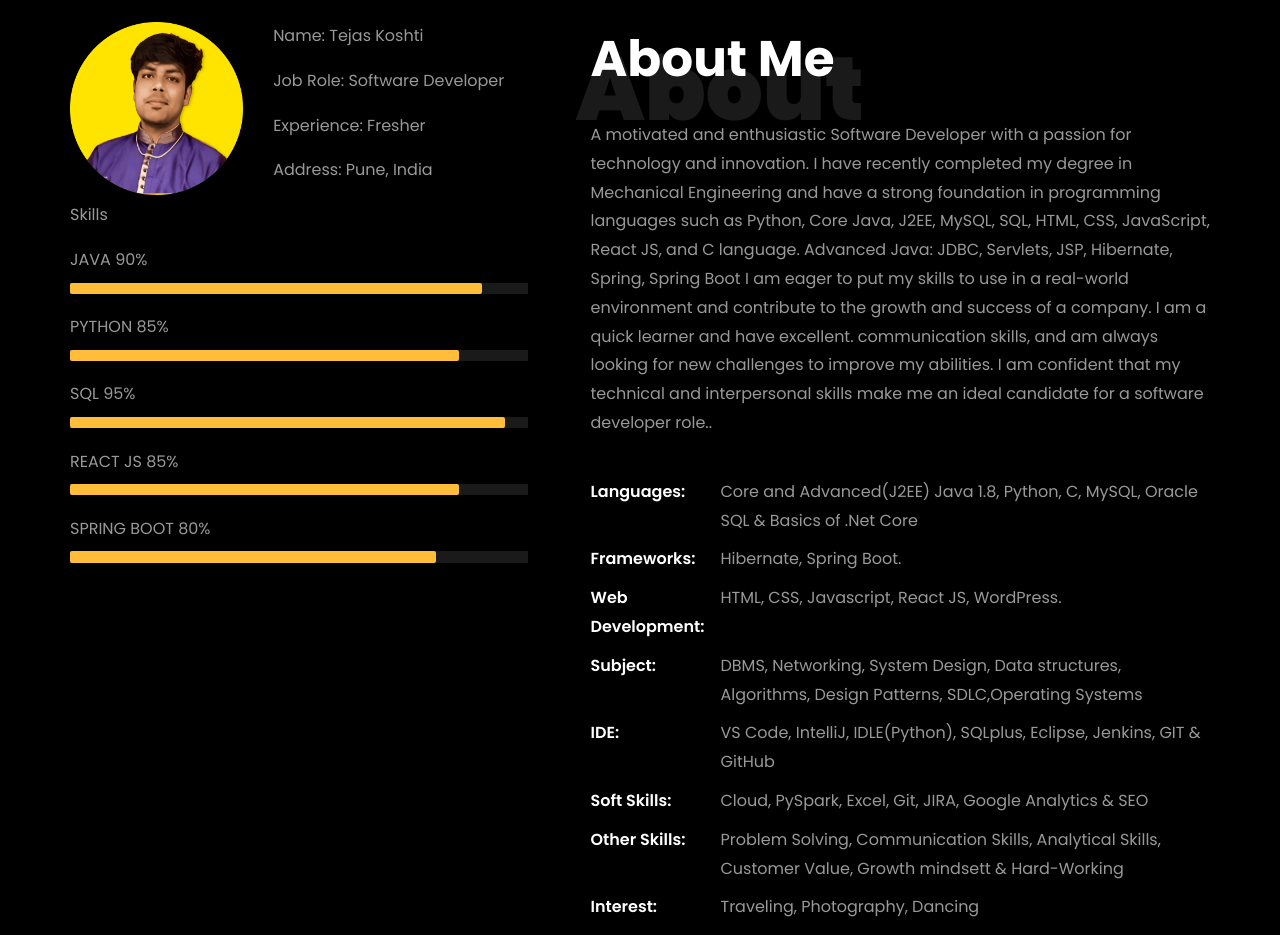
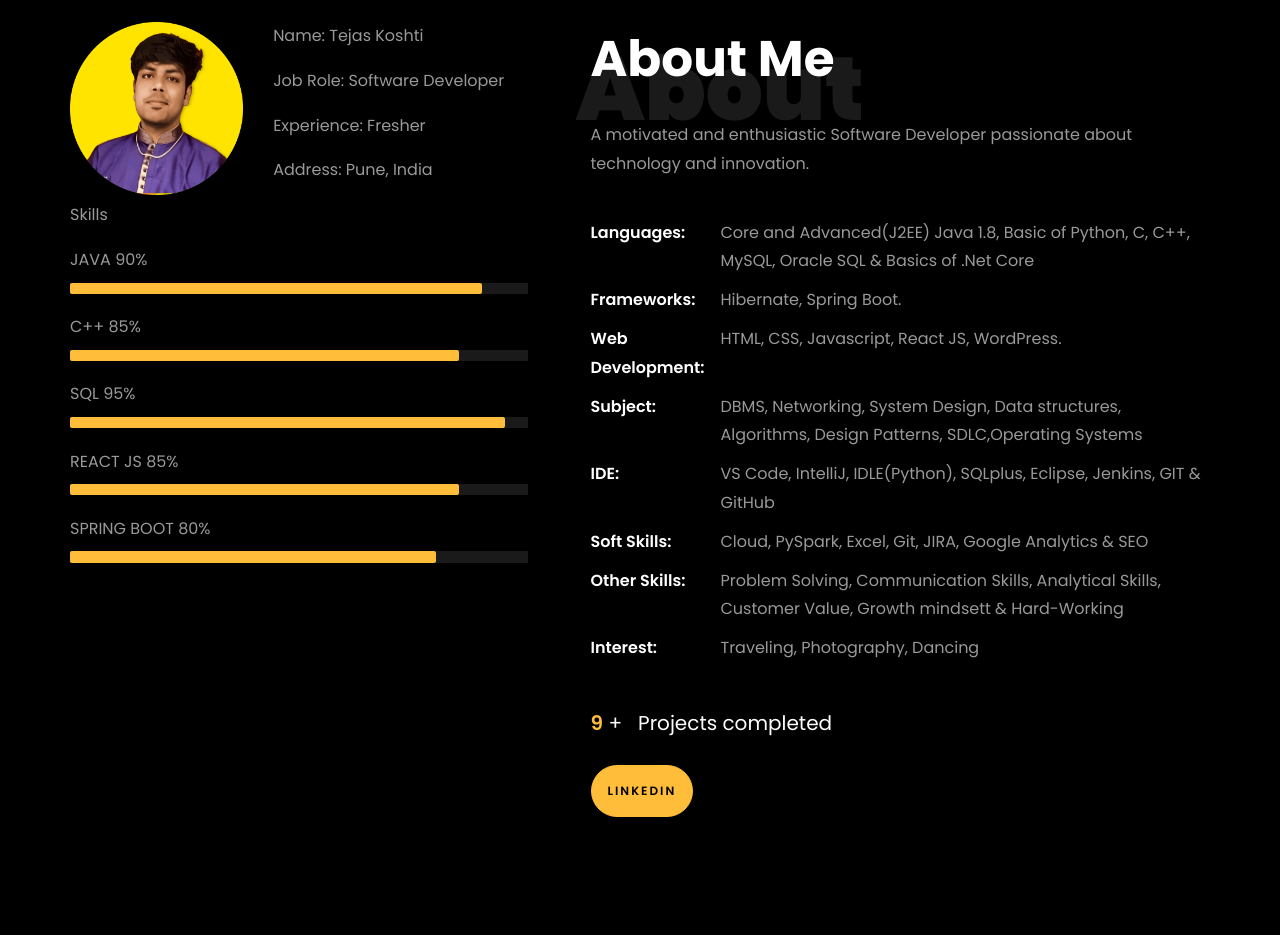
Before and after one commit to TejasKoshti/TejasKoshti.github.io, a plain HTML site: page index.html in a window 1280 px wide. Shown: the part 840-1775 px from the top of the page. Drawn offline with Linux system fonts and the light colour scheme; files whose address does not match are found by name.

Commit message:
Update index.html

```diff
--- a/index.html
+++ b/index.html
@@ -235,7 +235,7 @@
 											aria-valuemax="100"></div>
 									</div>
 
-									<span>PYTHON</span> <span class="pull-right">85%</span>
+									<span>C++</span> <span class="pull-right">85%</span>
 									<div class="progress">
 										<div class="progress-bar" role="progressbar" style="width: 85%" aria-valuenow="85" aria-valuemin="0"
 											aria-valuemax="100"></div>
@@ -271,14 +271,9 @@
 								<h1 class="big">About</h1>
 								<h2 class="mb-4">About Me</h2>
 
-								<p>A motivated and enthusiastic Software Developer with a passion for technology and innovation.
-									I have recently completed my degree in Mechanical Engineering and have a strong foundation in programming languages such as Python, Core Java, J2EE, MySQL, SQL, HTML, CSS, JavaScript, React JS, and C language.
-									Advanced Java: JDBC, Servlets, JSP, Hibernate, Spring, Spring Boot
-									I am eager to put my skills to use in a real-world environment and contribute to the growth and success of a company.
-									I am a quick learner and have excellent. communication skills, and am always looking for new challenges to improve my abilities.
-									I am confident that my technical and interpersonal skills make me an ideal candidate for a software developer role..</p>
+								<p>A motivated and enthusiastic Software Developer passionate about technology and innovation.</p>
 								<ul class="about-info mt-4 px-md-0 px-2">
-									<li class="d-flex"><span>Languages:</span> <span>Core and Advanced(J2EE) Java 1.8, Python, C, MySQL, Oracle SQL &amp; Basics of .Net Core</span></li>
+									<li class="d-flex"><span>Languages:</span> <span>Core and Advanced(J2EE) Java 1.8, Basic of Python, C, C++, MySQL, Oracle SQL &amp; Basics of .Net Core</span></li>
 									<li class="d-flex"><span>Frameworks:</span> <span>Hibernate, Spring Boot.</span></li>
 									<li class="d-flex"><span>Web Development:</span> <span>HTML, CSS, Javascript, React JS, WordPress.</span></li>
 									<li class="d-flex"><span>Subject:</span> <span>DBMS, Networking, System Design, Data structures, Algorithms, Design Patterns, SDLC,Operating Systems</span></li>
@@ -343,7 +338,7 @@
 
 				</div>
 
-				<!-- <div class="col-md-6">
+				<div class="col-md-6">
 					<div class="resume-wrap ftco-animate">
 						<span class="date">2018-2021</span>
 						<h2>Senior Data Analyst</h2>
@@ -357,7 +352,7 @@
 						</p>
 					</div>
 
-				</div> -->
+				</div>
 			</div>
 
 		<br>
```
